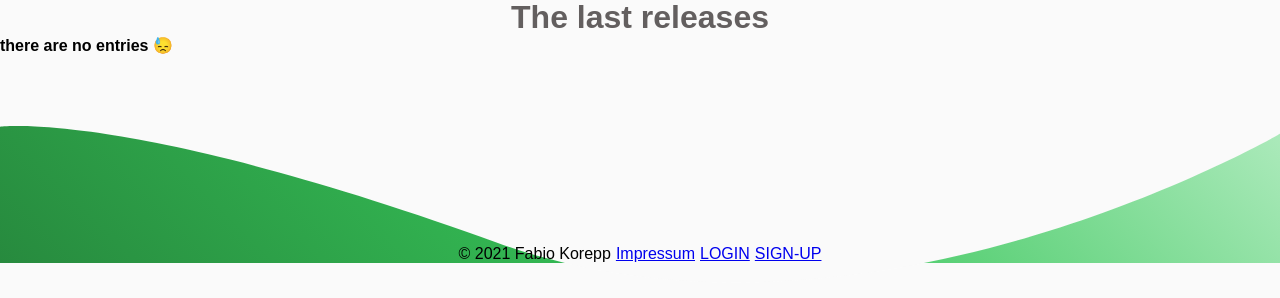
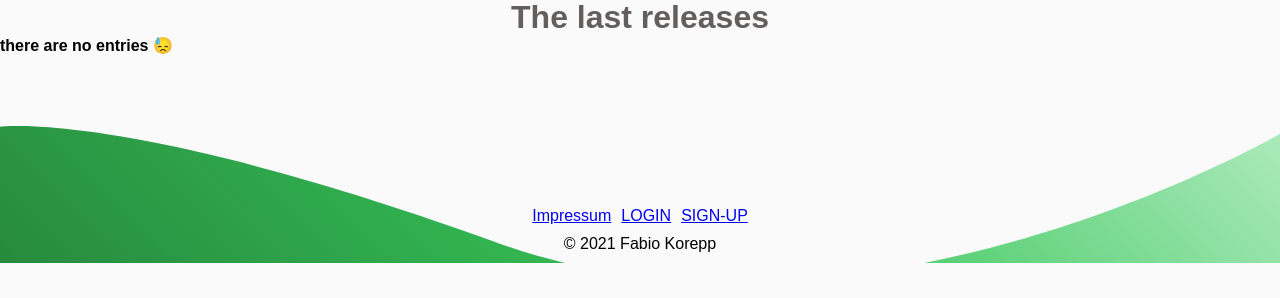
Before and after one commit to The-Broccoli/otowebapp, a Flask app: page / in a window 1280 px wide. Shown: the part 780-1078 px from the top of the page. Run offline with Flask 2, Linux system fonts and the light colour scheme; data that the repository does not hold is empty.

Commit message:
Footer rework CSS

```diff
--- a/website/static/base.css
+++ b/website/static/base.css
@@ -66,15 +66,24 @@ h2 {
 
 .footer-text {
     display: flex;
-    justify-content: center;
-    align-items: flex-end;
+    flex-direction: column-reverse;
+    align-items: center;
     position: absolute;
     bottom: 0;
     left: 0;
     right: 0;
     height: 50px;
-    gap: 5px;
+    gap: 10px;
 
+}
+
+.footerLinks {
+    display: flex;
+    gap: 10px;
+}
+
+.footerCopyright {
+    margin-bottom: 10px;
 }
 
 /* ----------------- keyvisual setting -------------------- */
--- a/website/templates/base.html
+++ b/website/templates/base.html
@@ -1,5 +1,6 @@
 <!doctype html>
 <html lang="de">
+
 <head>
     <meta charset="UTF-8">
     <meta name="viewport" content="width=device-width, initial-scale=1">
@@ -12,6 +13,7 @@
     {% block link %}
     {% endblock %}
 </head>
+
 <body>
     <div class="container">
         <div>
@@ -72,7 +74,10 @@
         </div>
         <footer>
             <div class="footer-text">
+                <div class="footerCopyright">
                     © 2021 Fabio Korepp
+                </div>
+                <div class="footerLinks">
                     <a href="/impressum">Impressum</a>
                     {% if user %}
                     {% if user.is_authenticated %}
@@ -84,11 +89,10 @@
                     {% endif %}
                     {% endif %}
                 </div>
+            </div>
         </footer>
     </div>
-        <script
-        type="text/javascript"
-        src="{{ url_for('static', filename='index.js') }}"
-        ></script>
+    <script type="text/javascript" src="{{ url_for('static', filename='index.js') }}"></script>
 </body>
+
 </html>
```
Lines whose indentation alone changed are shown as unchanged.
